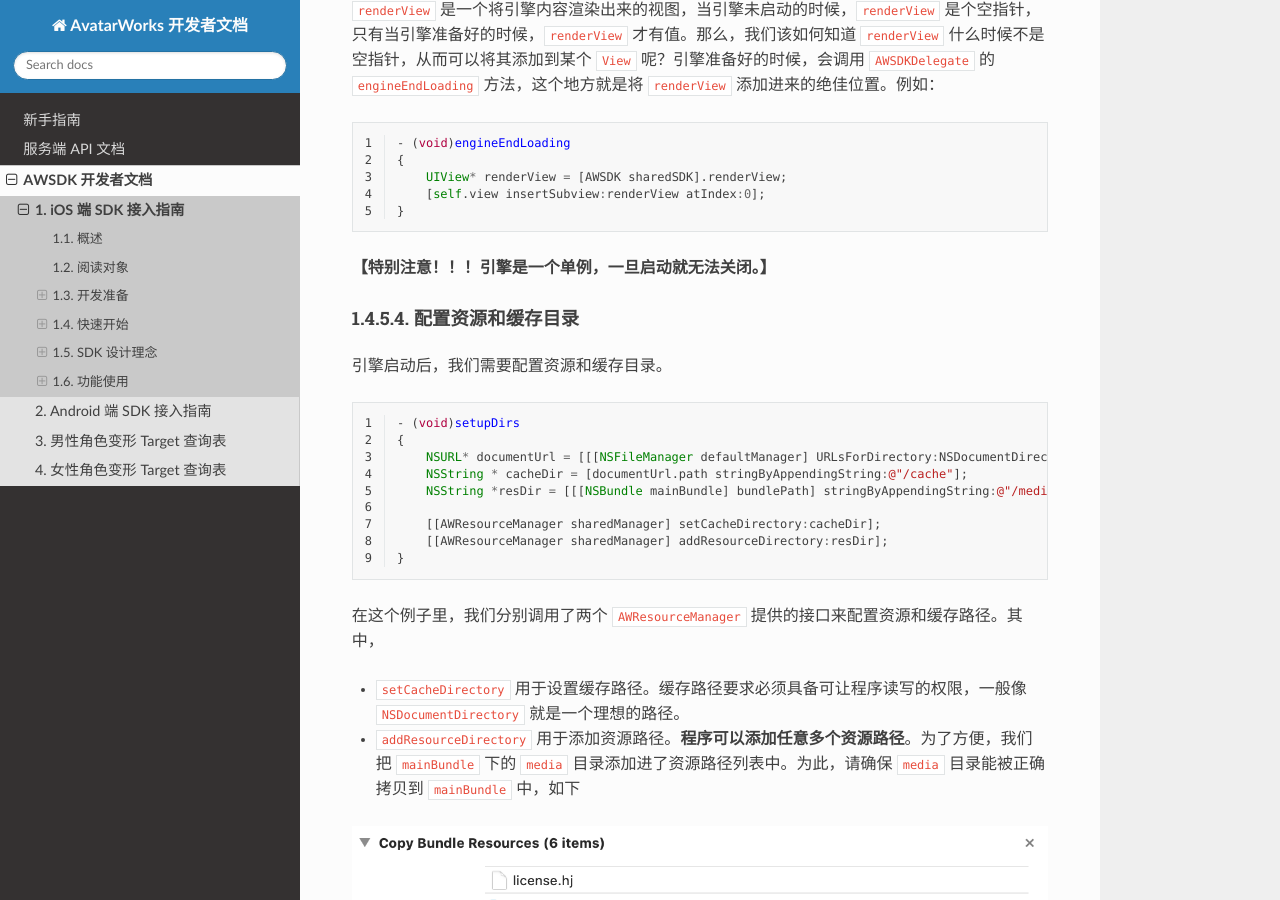
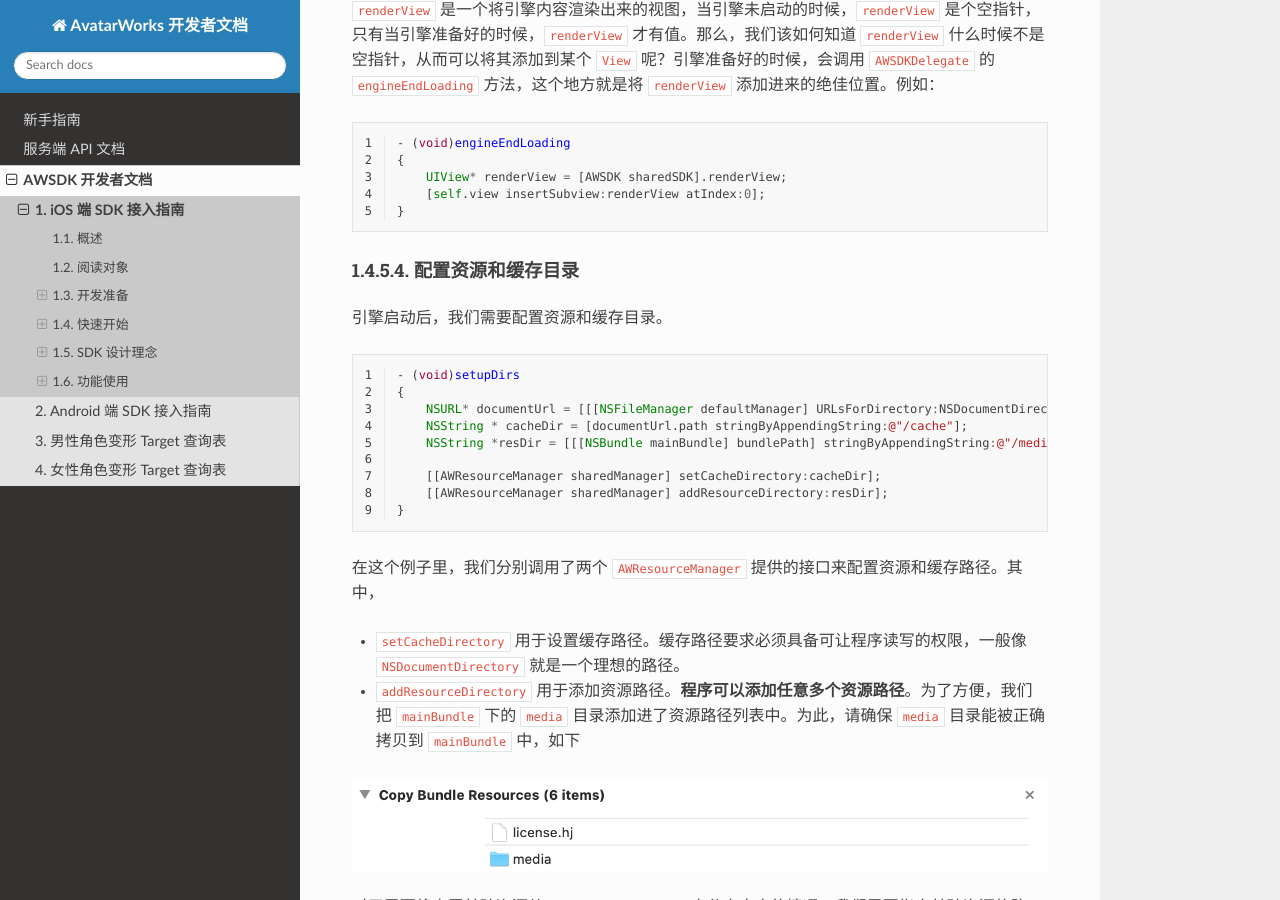
Before and after one commit to avatarworks/doc, a Sphinx documentation site: the page built from source/awsdk/ios.rst, in a window 1280 px wide and 900 px high, scrolled down 4901 px. Built offline with Sphinx 7.4.7 and the Read the Docs theme 2.0.0, drawn with Linux system fonts in a browser that asks for light colours.

Commit message:
Update ios.rst

```diff
--- a/source/awsdk/ios.rst
+++ b/source/awsdk/ios.rst
@@ -186,7 +186,6 @@ SDK 需要取得有效的 license 文件才可以使用。为此，我们可以
        [self.view insertSubview:renderView atIndex:0];
    }
 
-**【特别注意！！！引擎是一个单例，一旦启动就无法关闭。】**
 
 配置资源和缓存目录
 ^^^^^^^^^
```
